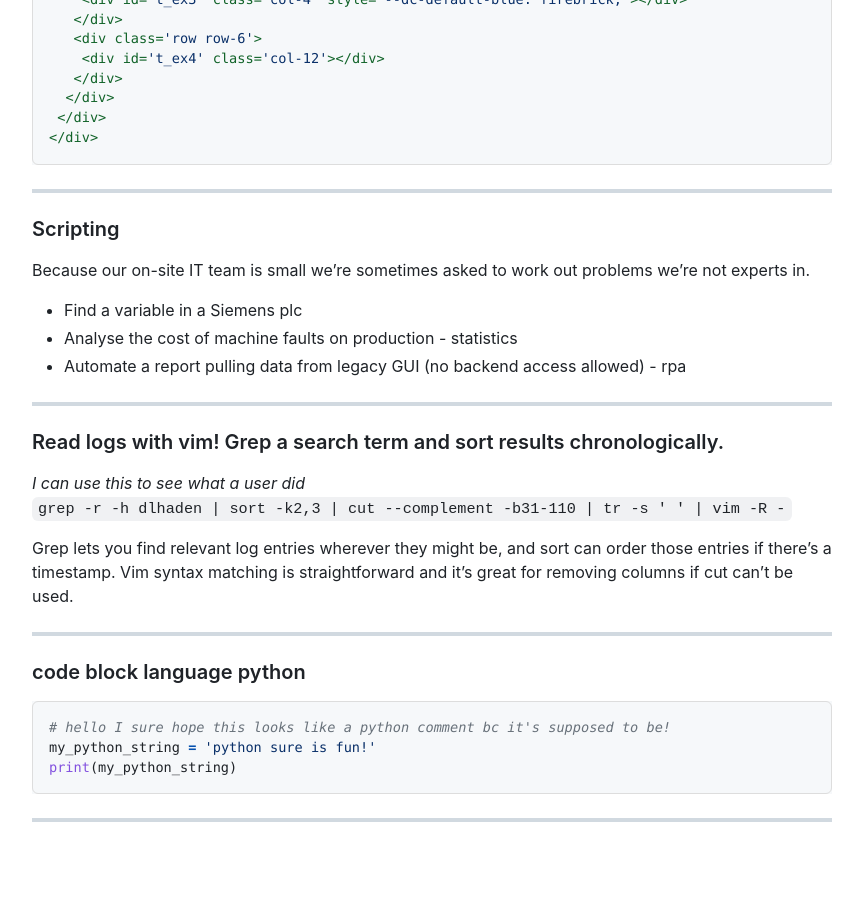
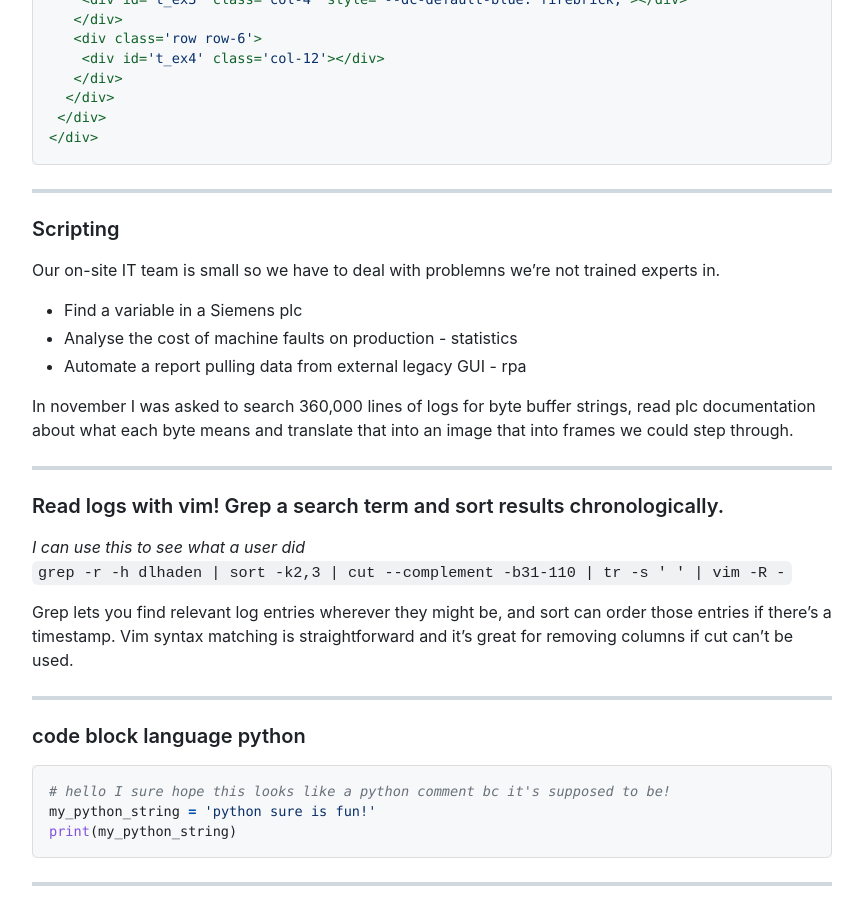
Before and after one commit to Max-Durbin/maxdurbin, a Jekyll site: the page built from index.md, in a window 1280 px wide and 900 px high, scrolled down 1608 px. Shown: the whole window, without its empty margins (208-1071 px from the left). Built offline with Jekyll 4.4.1, drawn with Linux system fonts in a browser that asks for light colours; nearby versions of some CDN libraries.

Commit message:
scripting edit

```diff
--- a/index.md
+++ b/index.md
@@ -83,11 +83,14 @@ Additional Row classes allow for full vertical control.
 ---
 ### Scripting
 
-Because our on-site IT team is small we're sometimes asked to work out problems we're not experts in.
+Our on-site IT team is small so we have to deal with problemns we're not trained experts in.
 
 * Find a variable in a Siemens plc
 * Analyse the cost of machine faults on production - statistics
-* Automate a report pulling data from legacy GUI (no backend access allowed) - rpa
+* Automate a report pulling data from external legacy GUI - rpa
+
+In november I was asked to search 360,000 lines of logs for byte buffer strings,
+read plc documentation about what each byte means and translate that into an image that into frames we could step through.
 
 
 
```
